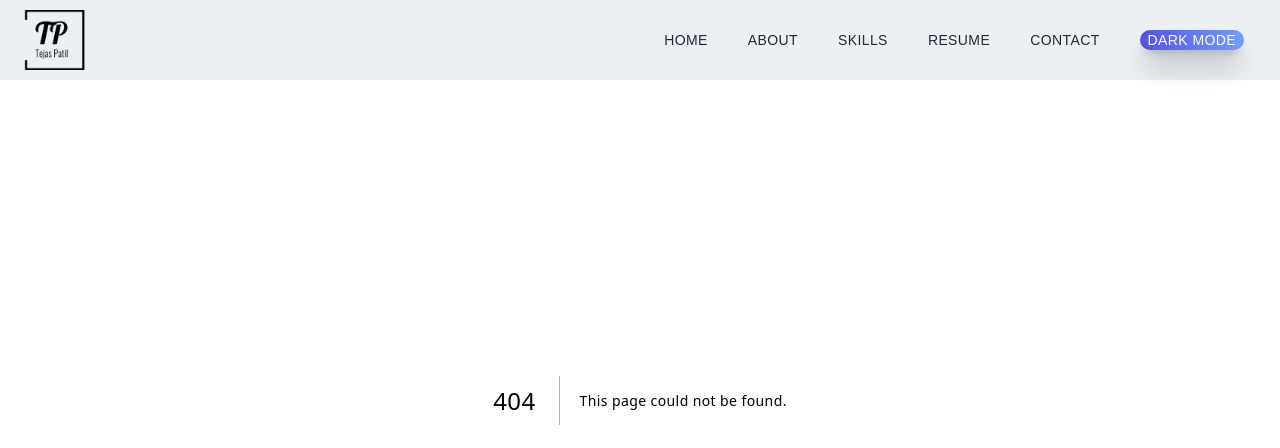
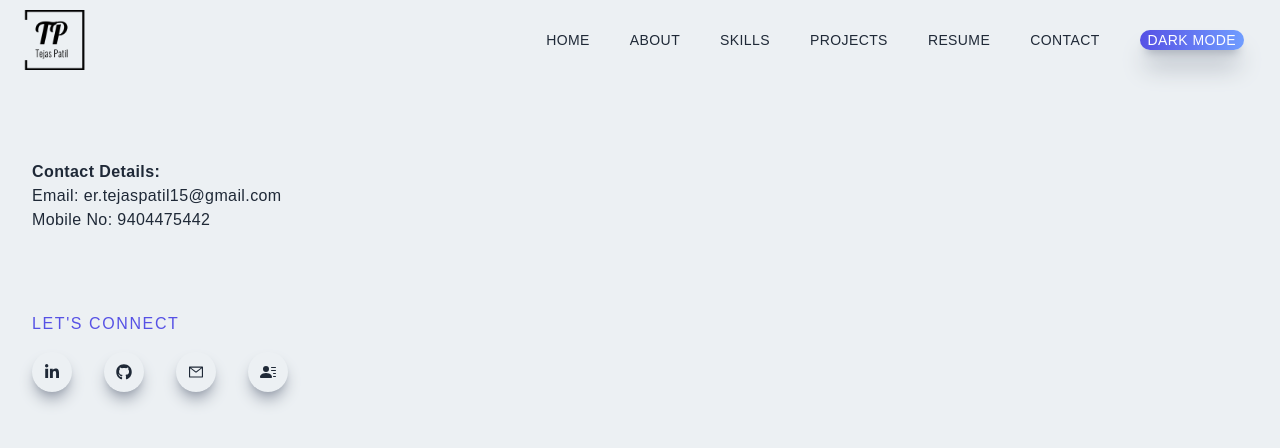
Before and after one commit to itstejas15/practice, a Next.js app: page /contact in a window 1280 px wide. Before the commit this address had no page. Shown: the top 448 px of the page. Built offline with nearby package versions, Linux system fonts and the light colour scheme.

Commit message:
Added seperate contact page footer and projects

```diff
--- /dev/null
+++ b/components/Footer.jsx
@@ -0,0 +1,29 @@
+import React from 'react';
+
+const Footer = () => {
+  return (
+    <div id='footer' className='w-full lg:h-auto overflow-auto dark:bg-gray-800 dark:text-gray-300'>
+      <div
+        style={{
+          background: 'lightgray',
+          height: '20vh',
+          display: 'flex',
+          justifyContent: 'center',
+          gap: '6rem',
+          padding: '2rem'
+        }}
+      >
+        <ol>
+          <li>About Us</li>
+          <li>Contact Us</li>
+        </ol>
+        <ol>
+          <li>Services</li>
+          <li>Terms and Conditions</li>
+        </ol>
+      </div>
+    </div>
+  )
+}
+
+export default Footer
--- a/components/Navbar.jsx
+++ b/components/Navbar.jsx
@@ -33,13 +33,14 @@ const Navbar = (props) => {
 		}
 		window.addEventListener("scroll", handleShadow)
 		if (window?.location?.hostname == 'localhost') {
-	    hostUrl = `http://localhost:3000/Tejas-Patil-3-yr-exp-Resume.pdf`
+			hostUrl = `http://localhost:3000/Tejas-Patil-3-yr-exp-Resume.pdf`
 		} else hostUrl = `https://${window?.location?.hostname}/Tejas-Patil-3-yr-exp-Resume.pdf`
 	}, [])
 
 	const sendEmail = () => {
 		setNav(!nav)
-		window.open("mailto:er.tejaspatil15@gmail.com?subject=SendMail&body=Description")
+		window.open("mailto:er.tejaspatil15@gmail.com")
+		// window.open("mailto:er.tejaspatil15@gmail.com?subject=SendMail&body=Description")
 	}
 
 	useEffect(() => {
@@ -73,9 +74,9 @@ const Navbar = (props) => {
 							<li className='ml-10 text-sm hover:border-b hover:text-blue-600'>
 								<Link href='/#skills'>SKILLS</Link>
 							</li>
-							{/* <li className='ml-10 text-sm hover:border-b hover:text-blue-600'>
-                <Link href='/#projects'>PROJECTS</Link>
-              </li> */}
+							<li className='ml-10 text-sm hover:border-b hover:text-blue-600'>
+								<Link href='/#projects'>PROJECTS</Link>
+							</li>
 							<li className='ml-10 text-sm hover:border-b hover:text-blue-600'>
 								<Link href={hostUrl}>RESUME</Link>
 							</li>
@@ -149,11 +150,11 @@ const Navbar = (props) => {
 										Skills
 									</li>
 								</Link>
-								{/* <Link href='/#projects'>
+								<Link href='/#projects'>
 									<li onClick={() => setNav(false)} className='py-4 text-sm'>
 										Projects
 									</li>
-								</Link> */}
+								</Link>
 								<Link href={hostUrl}>
 									<li onClick={() => setNav(false)} className='py-4 text-sm'>
 										Resume
--- /dev/null
+++ b/components/Projects.jsx
@@ -0,0 +1,23 @@
+import Link from 'next/link';
+import React from 'react';
+
+const Projects = () => {
+  return (
+    <div id='projects' style={{ height: '80vh' }} className='w-full lg:h-auto overflow-auto pb-10 p-6 dark:bg-gray-800 dark:text-gray-300'>
+      <p className='text-xl mb-2 mt-20 tracking-widest text-[#5651e5]'>MY PROJECTS</p>
+      <ol className="list-decimal ml-10">
+        <li>
+          <Link href="https://notes-app-itstejas.vercel.app/">Notes App</Link>
+        </li>
+        <li>
+          <Link href="https://tejas-patil-portfolio.vercel.app/">Portfolio</Link>
+        </li>
+        <li>
+          <Link href="https://casino-slider.vercel.app/">Slider App</Link>
+        </li>
+      </ol>
+    </div>
+  )
+}
+
+export default Projects
--- /dev/null
+++ b/pages/contact/index.jsx
@@ -0,0 +1,57 @@
+import React from "react"
+import { FaLinkedinIn, FaGithub } from "react-icons/fa"
+import { AiOutlineMail } from "react-icons/ai"
+import { BsFillPersonLinesFill } from "react-icons/bs"
+import Link from "next/link"
+
+const Contact = () => {
+
+  const sendEmail = () => {
+    window.open("mailto:er.tejaspatil15@gmail.com")
+  }
+
+  return (
+    <div className="mt-40">
+      <div className="m-8">
+        <h3>Contact Details:</h3>
+        <ol type='1'>
+          <li>
+            Email: <a href="mailto:er.tejaspatil15@gmail.com">er.tejaspatil15@gmail.com</a>
+          </li>
+          <li>
+            Mobile No: <a href="tel:9404475442">9404475442</a>
+          </li>
+        </ol>
+        <div className='pt-20'>
+          <p className='uppercase tracking-widest text-[#5651e5]'>Let&#39;s Connect</p>
+          <div className='flex items-center justify-between my-4' style={{ width: '20vw' }}>
+            <a href='https://www.linkedin.com/in/ertejaspatil/' target='_blank' rel='noreferrer'>
+              <div className='rounded-full shadow-lg shadow-gray-400 p-3 cursor-pointer hover:scale-105 ease-in duration-300'>
+                <FaLinkedinIn />
+              </div>
+            </a>
+            <a href='https://github.com/er-tejas-patil' target='_blank' rel='noreferrer'>
+              <div className='rounded-full shadow-lg shadow-gray-400 p-3 cursor-pointer hover:scale-105 ease-in duration-300'>
+                <FaGithub />
+              </div>
+            </a>
+            <Link href='#'>
+              <div onClick={sendEmail} className='rounded-full shadow-lg shadow-gray-400 p-3 cursor-pointer hover:scale-105 ease-in duration-300'>
+                <AiOutlineMail />
+              </div>
+            </Link>
+            <Link href='#'>
+              <div
+                className='rounded-full shadow-lg shadow-gray-400 p-3 cursor-pointer hover:scale-105 ease-in duration-300'
+              >
+                <BsFillPersonLinesFill />
+              </div>
+            </Link>
+          </div>
+        </div>
+      </div>
+    </div>
+  );
+}
+
+export default Contact
--- a/pages/index.js
+++ b/pages/index.js
@@ -3,18 +3,23 @@ import styles from '../styles/Home.module.css'
 import HomePage from '../components/HomePage'
 import About from '../components/About'
 import Skills from '../components/Skills'
+import Footer from '../components/Footer'
+import Projects from '../components/Projects'
 
 export default function Home() {
   return (
     <div className={styles.container}>
       <Head>
-        <title>Tejas Patil | Software Engineer</title>
+        <title>Tejas Patil | Senior Software Engineer</title>
         <meta name="description" content="I'm a Front-End Developer and this is my portfolio" />
+        <meta name="author" content="Tejas Patil" />
         <link rel="icon" href="/fav.ico" />
       </Head>
       <HomePage />
       <About />
       <Skills />
+      <Projects />
+      <Footer />
     </div>
   )
 }
```
